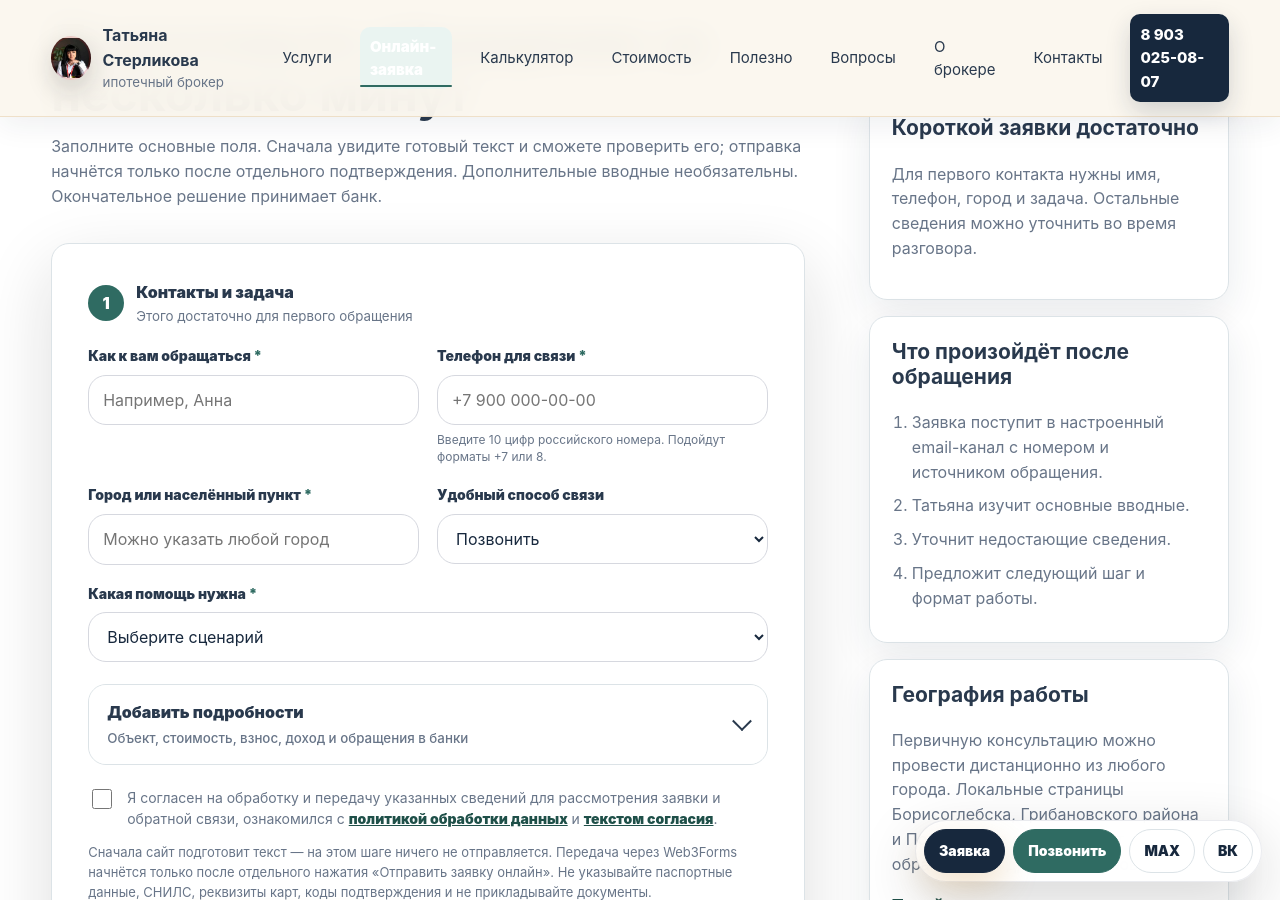
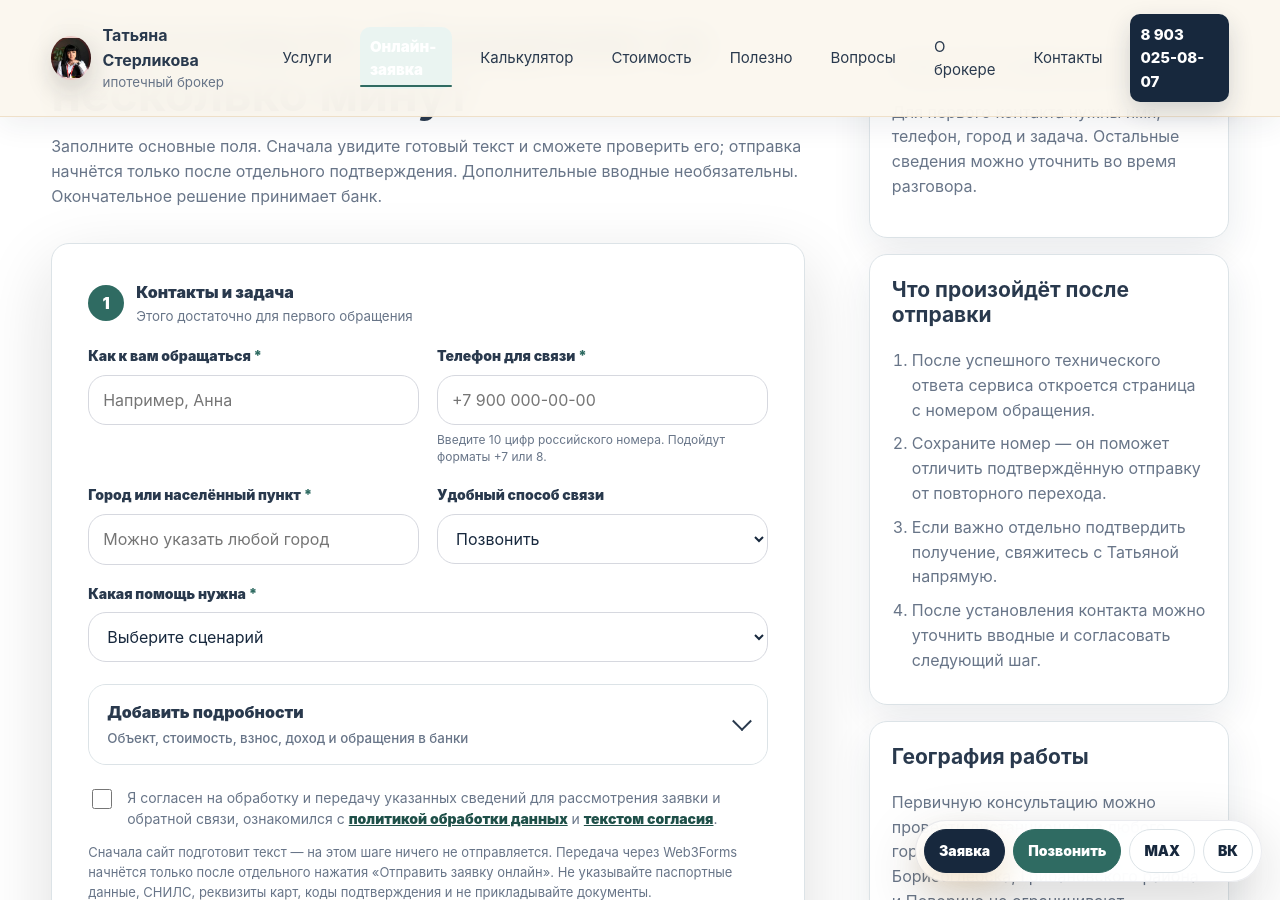
Before and after one commit to deputat36/broker, a Jekyll site: the page built from online-zayavka.md, in a window 1280 px wide and 900 px high, scrolled down 895 px. Built offline with Jekyll 4.4.1, drawn with Linux system fonts in a browser that asks for light colours.

Commit message:
Убрать обещание неподтверждённой email-доставки

```diff
--- a/online-zayavka.md
+++ b/online-zayavka.md
@@ -181,12 +181,12 @@ schema: '{"@context":"https://schema.org","@type":"Service","name":"Дистан
       <p>Для первого контакта нужны имя, телефон, город и задача. Остальные сведения можно уточнить во время разговора.</p>
     </div>
     <div class="seo-panel">
-      <h3>Что произойдёт после обращения</h3>
+      <h3>Что произойдёт после отправки</h3>
       <ol>
-        <li>Заявка поступит в настроенный email-канал с номером и источником обращения.</li>
-        <li>Татьяна изучит основные вводные.</li>
-        <li>Уточнит недостающие сведения.</li>
-        <li>Предложит следующий шаг и формат работы.</li>
+        <li>После успешного технического ответа сервиса откроется страница с номером обращения.</li>
+        <li>Сохраните номер — он поможет отличить подтверждённую отправку от повторного перехода.</li>
+        <li>Если важно отдельно подтвердить получение, свяжитесь с Татьяной напрямую.</li>
+        <li>После установления контакта можно уточнить вводные и согласовать следующий шаг.</li>
       </ol>
     </div>
     <div class="seo-panel">
```
